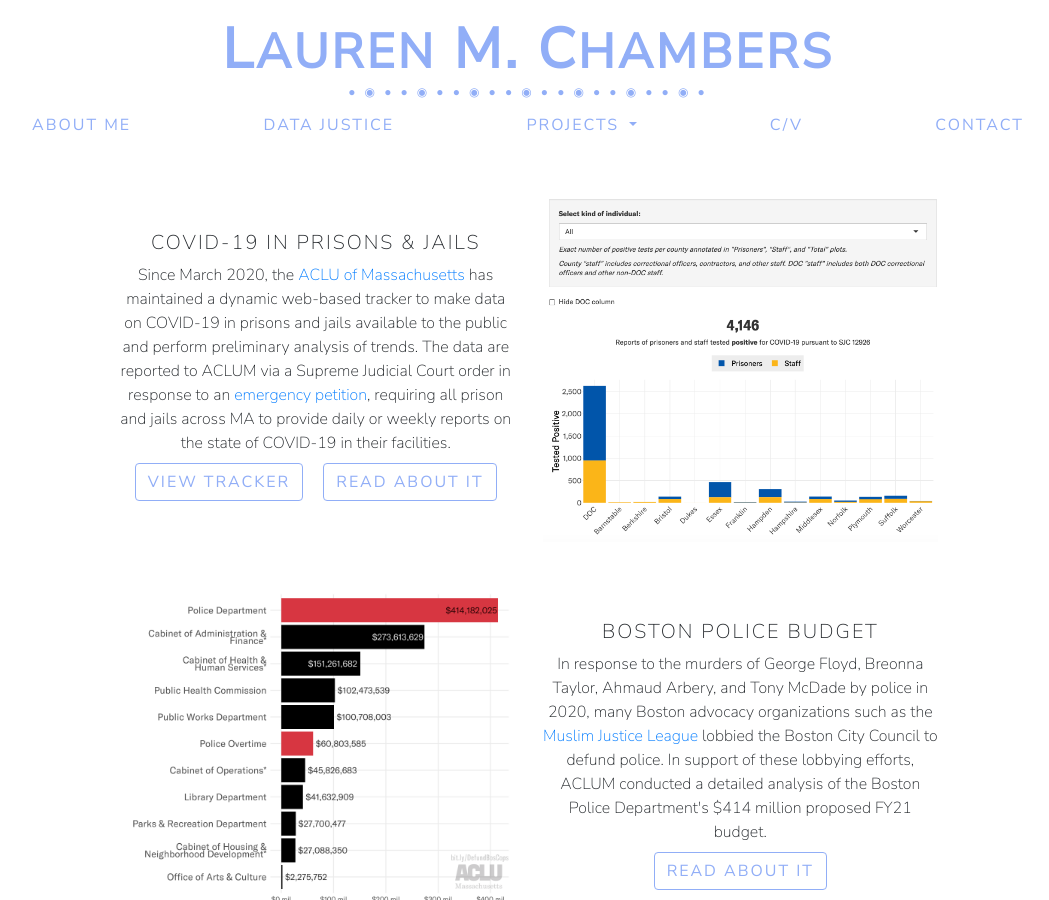
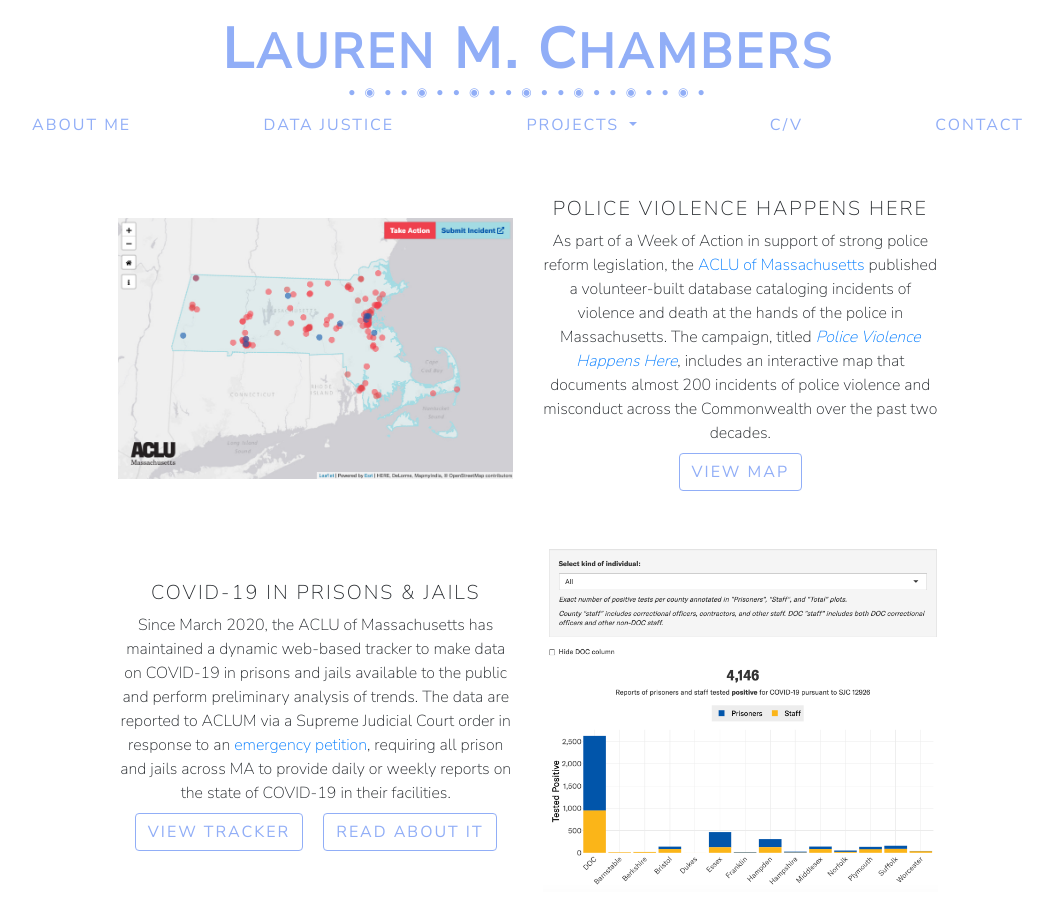
Before and after one commit to smhurwitz/smhurwitz.github.io, a Jekyll site: the page built from aclum.html, in a window 1280 px wide and 900 px high. Shown: the whole window, without its empty margins (112-1161 px from the left). Built offline with Jekyll 4.4.1, drawn with Linux system fonts in a browser that asks for light colours; nearby versions of some CDN libraries.

Commit message:
Add blurb on PVHH

```diff
--- a/aclum.html
+++ b/aclum.html
@@ -5,6 +5,32 @@
 
 <main>
   <div class="project-blurbs">
+    <!-- - - - - - - PVHH Map - - - - - - - -->
+    <div class="row text-center my-5">
+      <div class="col-md-6 align-middle">
+        <img src="images/PVHH.png" width=100% align="center">
+      </div>
+
+      <div class="col-md-6">
+        <h5>POLICE VIOLENCE HAPPENS HERE</h5>
+
+        As part of a Week of Action in support of strong police reform legislation,
+        the <a href="https://aclum.org" target="_blank">ACLU of Massachusetts</a> published a volunteer-built
+        database cataloging incidents of violence and death at the hands of the police in Massachusetts.
+        The campaign, titled
+        <i><a href="https://www.aclum.org/en/police-violence-happens-here-week-action">Police Violence Happens Here</a></i>,
+          includes an interactive map that documents
+        almost 200 incidents of police violence and misconduct across the Commonwealth over the past two decades.
+
+        <br>
+
+       <!-- Add button to blog-->
+      <a class="btn btn-outline-secondary my-2 mx-2" role="button"
+         href="https://data.aclum.org/it-happens-here/" target="_blank">VIEW MAP</a>
+
+      </div>
+    </div>
+
     <!-- - - - - - - COVID & prisons - - - - - - - -->
     <div class="col-md-6 d-block d-md-none">
         <img src="images/sjc12926_tracker.png" width=100%>
@@ -13,7 +39,7 @@
     <div class="row text-center my-5"><div class="col-md-6">
         <h5>COVID-19 IN PRISONS & JAILS</h5>
 
-        Since March 2020, the <a href="https://aclum.org" target="_blank">ACLU of Massachusetts</a>
+        Since March 2020, the ACLU of Massachusetts
         has maintained a dynamic web-based tracker to make data on COVID-19 in prisons and jails
         available to the public and perform preliminary analysis of trends.
         The data are reported to ACLUM via a Supreme Judicial Court order in response to an <a href="https://www.aclum.org/en/cases/committee-public-counsel-services-v-chief-justice-trial-court" target="_blank">emergency petition</a>,
@@ -57,7 +83,7 @@
 
         <br>
 
-       <!-- Add tracker view button -->
+       <!-- Add button to blog-->
       <a class="btn btn-outline-secondary my-2 mx-2" role="button"
          href="https://data.aclum.org/2020/06/05/unpacking-the-boston-police-budget/" target="_blank">READ ABOUT IT</a>
 
@@ -93,7 +119,7 @@
 
     <!-- - - - - - - Facial Recognition - - - - - - - -->
     <div class="row text-center my-5">
-      <div class="col-md-6">
+      <div class="col-md-6 my-3 mx-3">
         <img src="images/all_pies_square.png" width=100%>
       </div>
 
```
Also changed, not shown: images/PVHH.png (added).
